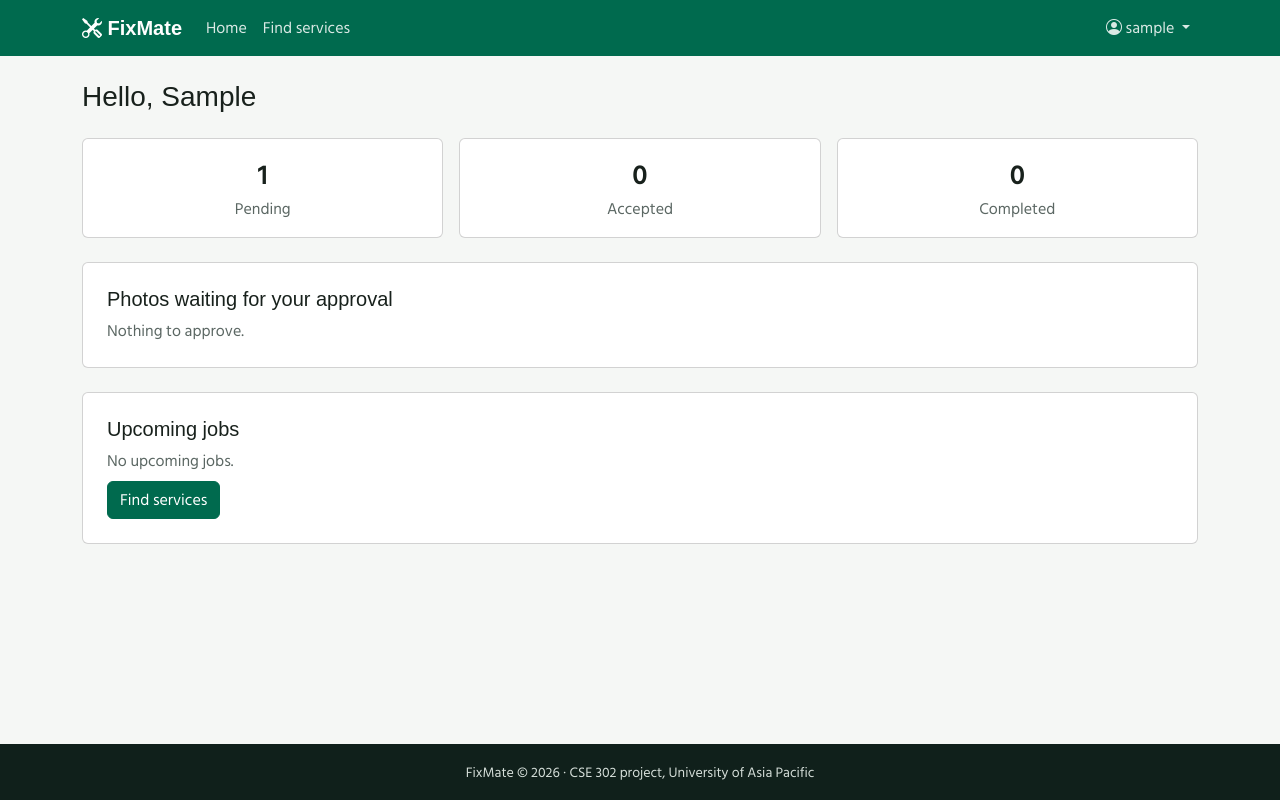
After one commit to mahidhasan01/FixMate, a Django app: page /bookings/dashboard/ in a window 1280 px wide. The commit adds this page. Run offline with Django 5.2, Linux system fonts and the light colour scheme; a user stored in the database is signed in; tables that the repository leaves empty hold one stand-in row (values such as "Sample post"); some libraries are stand-ins or nearby versions; some web fonts are replaced.

Commit message:
added dashboards for customers and workers

```diff
--- a/accounts_app/views.py
+++ b/accounts_app/views.py
@@ -19,7 +19,7 @@ def after_login(request):
     messages.success(request, f'Welcome back, {request.user.username}!')
     if request.user.is_staff:
         return redirect('admin:index')
-    return redirect('home')
+    return redirect('booking_app:dashboard')
 
 
 def customer_signup(request):
--- a/booking_app/urls.py
+++ b/booking_app/urls.py
@@ -7,6 +7,7 @@ app_name = 'booking_app'
 urlpatterns = [
     path('mine/', views.customer_bookings, name='customer_bookings'),
     path('requests/', views.worker_bookings, name='worker_bookings'),
+    path('dashboard/', views.dashboard, name='dashboard'),
     path('<int:pk>/', views.booking_detail, name='booking_detail'),
     path('<int:pk>/respond/', views.booking_respond, name='booking_respond'),
     path('<int:pk>/cancel/', views.booking_cancel, name='booking_cancel'),
--- a/booking_app/views.py
+++ b/booking_app/views.py
@@ -168,3 +168,34 @@ def completion_review(request, pk):
             messages.success(request, 'Photo rejected. The worker can send a new one.')
 
     return redirect('booking_app:booking_detail', pk=booking.pk)
+
+
+@login_required
+def dashboard(request):
+    user = request.user
+    if user.role == User.CUSTOMER:
+        profile = user.customer_profile
+        bookings = profile.bookings
+        context = {
+            'id_approved': profile.verification_status == CustomerProfile.APPROVED,
+            'photos_to_review': bookings.filter(job_verification__verification_status=JobVerification.PENDING),
+            'upcoming': bookings.filter(status=Booking.ACCEPTED).order_by('booking_date'),
+        }
+    elif user.role == User.WORKER:
+        profile = user.worker_profile
+        bookings = profile.bookings
+        context = {
+            'is_verified': profile.verified_badge,
+            'new_requests': bookings.filter(status=Booking.PENDING).order_by('booking_date'),
+            'need_photo': bookings.filter(status=Booking.ACCEPTED).exclude(
+                job_verification__verification_status=JobVerification.PENDING
+            ),
+        }
+    else:
+        messages.error(request, "You don't have access to that page.")
+        return redirect('home')
+
+    context['pending_count'] = bookings.filter(status=Booking.PENDING).count()
+    context['accepted_count'] = bookings.filter(status=Booking.ACCEPTED).count()
+    context['completed_count'] = bookings.filter(status=Booking.COMPLETED).count()
+    return render(request, 'booking_app/dashboard.html', context)
--- /dev/null
+++ b/templates/booking_app/dashboard.html
@@ -0,0 +1,89 @@
+{% extends 'base.html' %}
+
+{% block title %}Dashboard - FixMate{% endblock %}
+
+{% block content %}
+    <h1 class="h3 mb-4">Hello, {{ user.first_name|default:user.username }}</h1>
+
+    <div class="row g-3 mb-4">
+        <div class="col-4">
+            <div class="card text-center p-3">
+                <div class="fs-3 fw-bold">{{ pending_count }}</div>
+                <div class="text-body-secondary">Pending</div>
+            </div>
+        </div>
+        <div class="col-4">
+            <div class="card text-center p-3">
+                <div class="fs-3 fw-bold">{{ accepted_count }}</div>
+                <div class="text-body-secondary">Accepted</div>
+            </div>
+        </div>
+        <div class="col-4">
+            <div class="card text-center p-3">
+                <div class="fs-3 fw-bold">{{ completed_count }}</div>
+                <div class="text-body-secondary">Completed</div>
+            </div>
+        </div>
+    </div>
+
+    {% if user.role == 'customer' %}
+        {% if not id_approved %}
+            <div class="alert alert-warning">
+                Your ID is not approved yet, so you can't book.
+                <a href="{% url 'accounts_app:id_verification' %}" class="alert-link">Check your ID status</a>
+            </div>
+        {% endif %}
+
+        <div class="card mb-4">
+            <div class="card-body p-4">
+                <h2 class="h5">Photos waiting for your approval</h2>
+                {% for booking in photos_to_review %}
+                    <p class="mb-2"><a href="{% url 'booking_app:booking_detail' booking.pk %}">{{ booking.service.title }}</a> &middot; {{ booking.booking_date|date:'d M Y' }}</p>
+                {% empty %}
+                    <p class="text-body-secondary mb-0">Nothing to approve.</p>
+                {% endfor %}
+            </div>
+        </div>
+
+        <div class="card">
+            <div class="card-body p-4">
+                <h2 class="h5">Upcoming jobs</h2>
+                {% for booking in upcoming %}
+                    <p class="mb-2"><a href="{% url 'booking_app:booking_detail' booking.pk %}">{{ booking.service.title }}</a> &middot; {{ booking.booking_date|date:'d M Y' }}</p>
+                {% empty %}
+                    <p class="text-body-secondary mb-2">No upcoming jobs.</p>
+                    <a href="{% url 'services_app:listing_list' %}" class="btn btn-primary">Find services</a>
+                {% endfor %}
+            </div>
+        </div>
+    {% else %}
+        {% if not is_verified %}
+            <div class="alert alert-warning">
+                You are not verified yet, so you can't add listings.
+                <a href="{% url 'accounts_app:worker_verification' %}" class="alert-link">Get verified</a>
+            </div>
+        {% endif %}
+
+        <div class="card mb-4">
+            <div class="card-body p-4">
+                <h2 class="h5">New requests to answer</h2>
+                {% for booking in new_requests %}
+                    <p class="mb-2"><a href="{% url 'booking_app:booking_detail' booking.pk %}">{{ booking.service.title }}</a> &middot; {{ booking.customer.user.get_full_name|default:booking.customer.user.username }} &middot; {{ booking.booking_date|date:'d M Y' }}</p>
+                {% empty %}
+                    <p class="text-body-secondary mb-0">No new requests.</p>
+                {% endfor %}
+            </div>
+        </div>
+
+        <div class="card">
+            <div class="card-body p-4">
+                <h2 class="h5">Jobs that need a completion photo</h2>
+                {% for booking in need_photo %}
+                    <p class="mb-2"><a href="{% url 'booking_app:booking_detail' booking.pk %}">{{ booking.service.title }}</a> &middot; {{ booking.booking_date|date:'d M Y' }}</p>
+                {% empty %}
+                    <p class="text-body-secondary mb-0">You're all caught up.</p>
+                {% endfor %}
+            </div>
+        </div>
+    {% endif %}
+{% endblock %}
--- a/templates/partials/_navbar.html
+++ b/templates/partials/_navbar.html
@@ -25,6 +25,7 @@
                         </a>
                         <ul class="dropdown-menu dropdown-menu-end" data-bs-theme="light">
                             {% if user.role != 'admin' %}
+                                <li><a class="dropdown-item" href="{% url 'booking_app:dashboard' %}">Dashboard</a></li>
                                 <li><a class="dropdown-item" href="{% url 'accounts_app:profile' %}">My profile</a></li>
                             {% endif %}
                             {% if user.role == 'customer' %}
```
